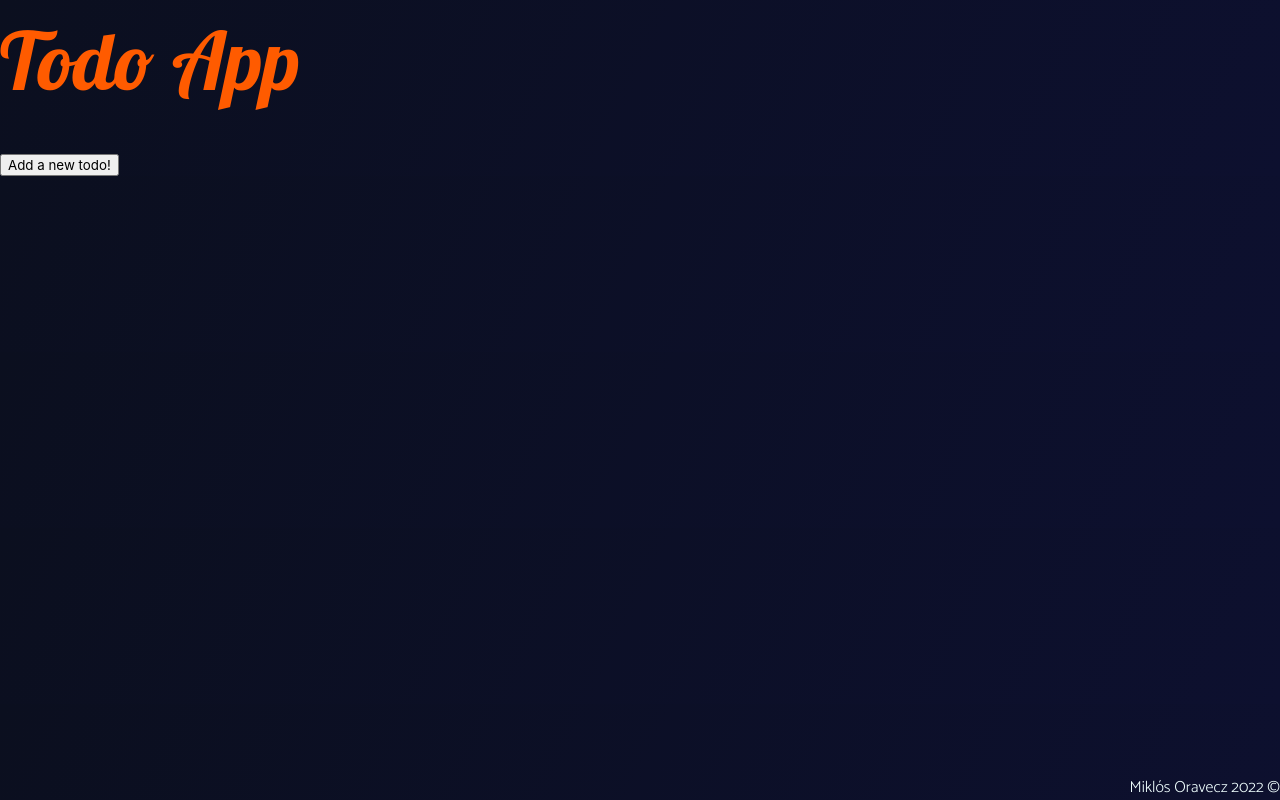
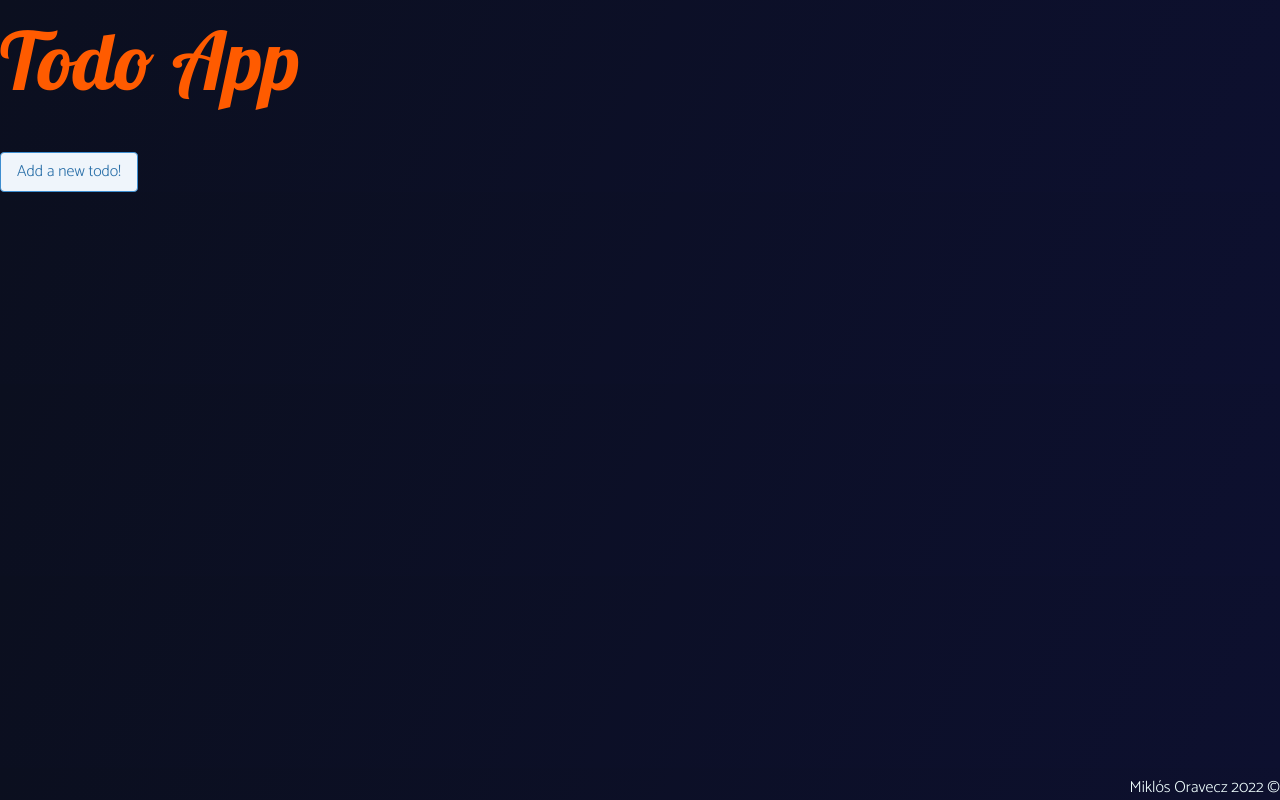
Before and after one commit to miklosoravecz/todoApp, a React (Create React App) app: page / in a window 1280 px wide. Built offline with nearby package versions, Linux system fonts and the light colour scheme.

Commit message:
button styles added

```diff
--- a/src/components/Button/index.js
+++ b/src/components/Button/index.js
@@ -2,5 +2,9 @@ import React from "react"
 import "./Button.css"
 
 export const Button = ({children}) => {
-	return <button>{children}</button>
+	return (
+		<button class="button is-info is-light is-outlined is-light">
+			{children}
+		</button>
+	)
 }
```
